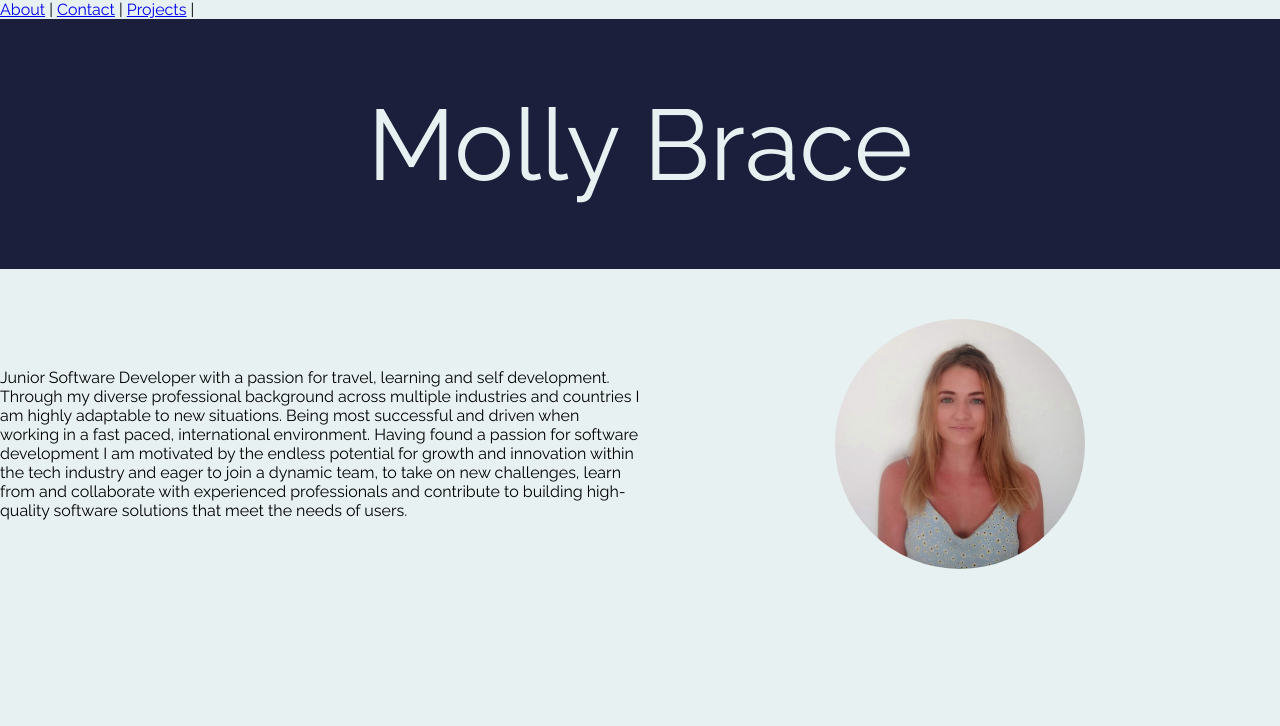
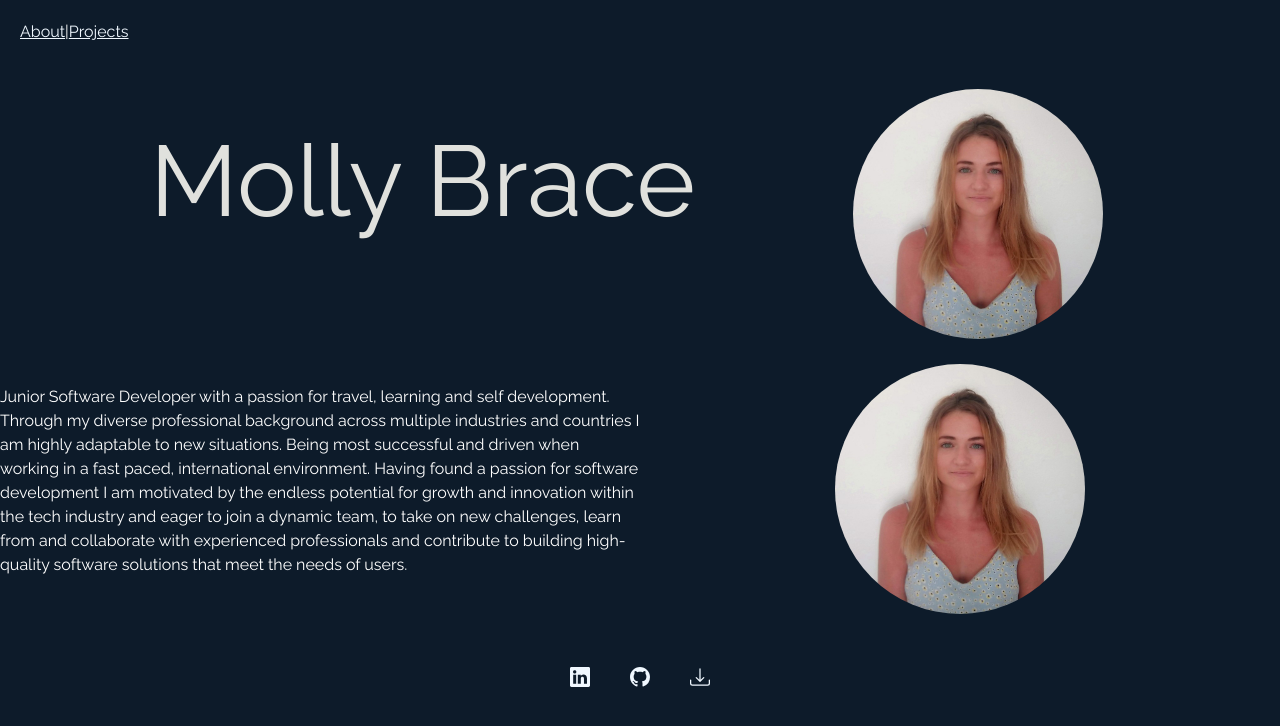
Before and after one commit to mollybrace/dev-portfolio, a React (Create React App) app: page / in a window 1280 px wide. Shown: the top 726 px of the page. Built offline with nearby package versions, Linux system fonts and the light colour scheme.

Commit message:
adding bootstrap and footer

```diff
--- a/public/index.html
+++ b/public/index.html
@@ -24,9 +24,13 @@
       work correctly both with client-side routing and a non-root public URL.
       Learn how to configure a non-root public URL by running `npm run build`.
     -->
-    <title>React App</title>
+    <title>Molly Brace</title>
+    <link href="https://cdn.jsdelivr.net/npm/bootstrap@5.3.0/dist/css/bootstrap.min.css" rel="stylesheet" integrity="sha384-9ndCyUaIbzAi2FUVXJi0CjmCapSmO7SnpJef0486qhLnuZ2cdeRhO02iuK6FUUVM" crossorigin="anonymous">
+
   </head>
   <body>
+    <script src="https://cdn.jsdelivr.net/npm/bootstrap@5.3.0/dist/js/bootstrap.bundle.min.js" integrity="sha384-geWF76RCwLtnZ8qwWowPQNguL3RmwHVBC9FhGdlKrxdiJJigb/j/68SIy3Te4Bkz" crossorigin="anonymous"></script>
+
     <noscript>You need to enable JavaScript to run this app.</noscript>
     <div id="root"></div>
     <!--
--- a/src/App.css
+++ b/src/App.css
@@ -2,7 +2,8 @@
 
 
   body {
-    background-color: #E8F1F2;
+    background-color: #0d1b2a;
+    color: #e0e1dd;
     font-family: "Raleway", sans-serif;
     margin: 0;
     padding: 0;
@@ -10,18 +11,28 @@
 
 
 .header-container {
-  background-color: #1B1F3B;
-  color: #E8F1F2;
+  color: #e0e1dd;
   font-size: 100px;
   height: 250px;
   width: 100%;
   display: flex;
-  justify-content: center;
+  justify-content: left;
+  align-content: space-around;
   align-items: center;
-  padding: 0;
-  margin: 0;
+  padding-left: 150px;
+  margin: 200;
 }
 
+.Nav {
+  color: white;
+  display: flex;
+  padding: 20px;
+  align-content: center;
+}
+
+Link {
+  padding: 20px;
+}
 
 .introduction {
   display: flex;
@@ -30,6 +41,7 @@
 
 .bio {
   padding-top: 50px;
+  color: white;
   justify-content: center;
   width: 50%;
   flex-wrap: wrap;
@@ -47,3 +59,23 @@
   height: 250px;
   border-radius: 50%;
 }
+
+.footer-container {
+  display: flex;
+  justify-content: center;
+
+}
+
+a {
+  color: aliceblue;
+}
+a:hover {
+  color:aqua;
+}
+.icon {
+  padding: 20px;
+  margin-bottom: 30px;
+  margin-top: 30px;
+  text-decoration: none;
+
+}
--- a/src/App.js
+++ b/src/App.js
@@ -5,7 +5,6 @@
 import Projects from './components/Projects';
 import Nav from './components/Nav';
 import { Routes, Route} from "react-router-dom"
-import Contact from './components/Contact';
 
 const App = () => {
 
@@ -15,7 +14,6 @@
       <Header/>
       <Routes>
           <Route path="/" element={<About/>} />
-          <Route path="/Contact" element={<Contact />} />
           <Route path="/Projects" element={<Projects/>} />
       </Routes>
 
--- a/src/components/Contact.jsx
+++ /dev/null
@@ -1,19 +0,0 @@
-
-
-const Contact = () => {
-    return (
-        <div className="contact-page">
-        <h1>Contact Me:</h1>
-        <ul>
-            <li>Email: molly.rose.brace@gmail.com</li>
-            <li><a href="https://www.linkedin.com/in/molly-brace-b837abb4/">Linkedin</a></li>
-            <li>Download my resume <a href="./cv.pdf">here</a></li>
-
-        </ul>
-
-        </div>
-    )
-}
-
-
-export default Contact;
--- a/src/components/Footer.jsx
+++ b/src/components/Footer.jsx
@@ -5,6 +5,29 @@
 
     return (
         <div className="footer-container">
+            <div className="icon">
+                <a href="https://www.linkedin.com/in/molly-brace-b837abb4/">
+                    <svg xmlns="http://www.w3.org/2000/svg" width="20" height="20" fill="currentColor" class="bi bi-linkedin" viewBox="0 0 16 16">
+                    <path d="M0 1.146C0 .513.526 0 1.175 0h13.65C15.474 0 16 .513 16 1.146v13.708c0 .633-.526 1.146-1.175 1.146H1.175C.526 16 0 15.487 0 14.854V1.146zm4.943 12.248V6.169H2.542v7.225h2.401zm-1.2-8.212c.837 0 1.358-.554 1.358-1.248-.015-.709-.52-1.248-1.342-1.248-.822 0-1.359.54-1.359 1.248 0 .694.521 1.248 1.327 1.248h.016zm4.908 8.212V9.359c0-.216.016-.432.08-.586.173-.431.568-.878 1.232-.878.869 0 1.216.662 1.216 1.634v3.865h2.401V9.25c0-2.22-1.184-3.252-2.764-3.252-1.274 0-1.845.7-2.165 1.193v.025h-.016a5.54 5.54 0 0 1 .016-.025V6.169h-2.4c.03.678 0 7.225 0 7.225h2.4z"/>
+                    </svg>
+                </a>
+            </div>
+            <div className="icon">
+                <a href="https://github.com/mollybrace">
+                    <svg xmlns="http://www.w3.org/2000/svg" width="20" height="20" fill="currentColor" class="bi bi-github" viewBox="0 0 16 16">
+                    <path d="M8 0C3.58 0 0 3.58 0 8c0 3.54 2.29 6.53 5.47 7.59.4.07.55-.17.55-.38 0-.19-.01-.82-.01-1.49-2.01.37-2.53-.49-2.69-.94-.09-.23-.48-.94-.82-1.13-.28-.15-.68-.52-.01-.53.63-.01 1.08.58 1.23.82.72 1.21 1.87.87 2.33.66.07-.52.28-.87.51-1.07-1.78-.2-3.64-.89-3.64-3.95 0-.87.31-1.59.82-2.15-.08-.2-.36-1.02.08-2.12 0 0 .67-.21 2.2.82.64-.18 1.32-.27 2-.27.68 0 1.36.09 2 .27 1.53-1.04 2.2-.82 2.2-.82.44 1.1.16 1.92.08 2.12.51.56.82 1.27.82 2.15 0 3.07-1.87 3.75-3.65 3.95.29.25.54.73.54 1.48 0 1.07-.01 1.93-.01 2.2 0 .21.15.46.55.38A8.012 8.012 0 0 0 16 8c0-4.42-3.58-8-8-8z"/>
+                    </svg>
+                </a>
+            </div>
+            <div className="icon">
+                <a href="./cv.pdf">
+                    <svg xmlns="http://www.w3.org/2000/svg" width="20" height="20" fill="currentColor" class="bi bi-download" viewBox="0 0 16 16">
+
+                    <path d="M.5 9.9a.5.5 0 0 1 .5.5v2.5a1 1 0 0 0 1 1h12a1 1 0 0 0 1-1v-2.5a.5.5 0 0 1 1 0v2.5a2 2 0 0 1-2 2H2a2 2 0 0 1-2-2v-2.5a.5.5 0 0 1 .5-.5z"/>
+                    <path d="M7.646 11.854a.5.5 0 0 0 .708 0l3-3a.5.5 0 0 0-.708-.708L8.5 10.293V1.5a.5.5 0 0 0-1 0v8.793L5.354 8.146a.5.5 0 1 0-.708.708l3 3z"/>
+                    </svg>
+                </a>
+            </div>
         </div>
 
     )
--- a/src/components/Header.jsx
+++ b/src/components/Header.jsx
@@ -6,6 +6,9 @@
     return (
 <div className='header-container'>
       <p>Molly Brace</p>
+      <div className="bio-2">
+            <img src="./mollybrace.jpeg" alt="Molly Brace"></img>
+        </div>
 </div>
    )
 }
--- a/src/components/Nav.jsx
+++ b/src/components/Nav.jsx
@@ -9,14 +9,9 @@
         About
       </Link>
       {' | '}
-      <Link className="Contact" to="/Contact">
-        Contact
-      </Link>
-      {' | '}
       <Link className="Projects" to="/Projects">
         Projects
       </Link>
-      {' | '}
     </nav>
     )
 }
```
Also changed, not shown: public/linkedin.png (added), 1 other file (tests, documents, lock files or other folders).
